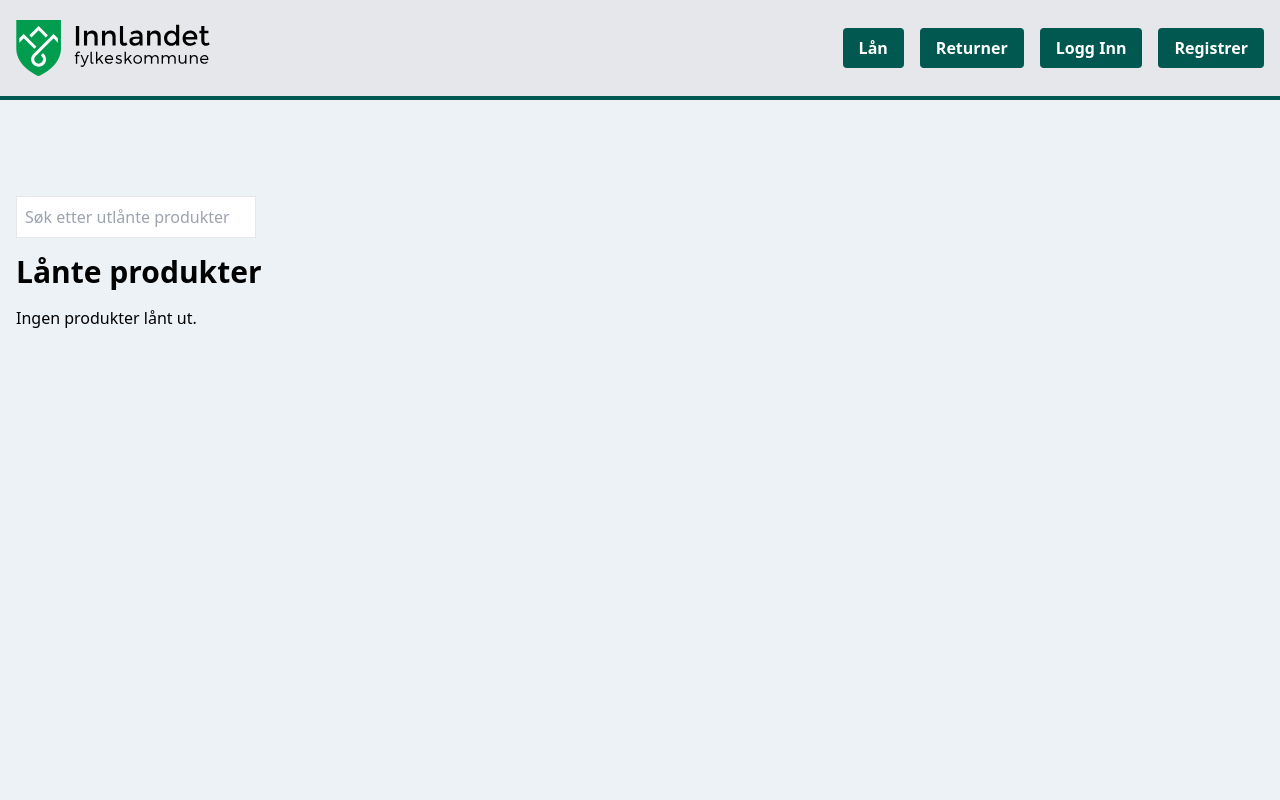
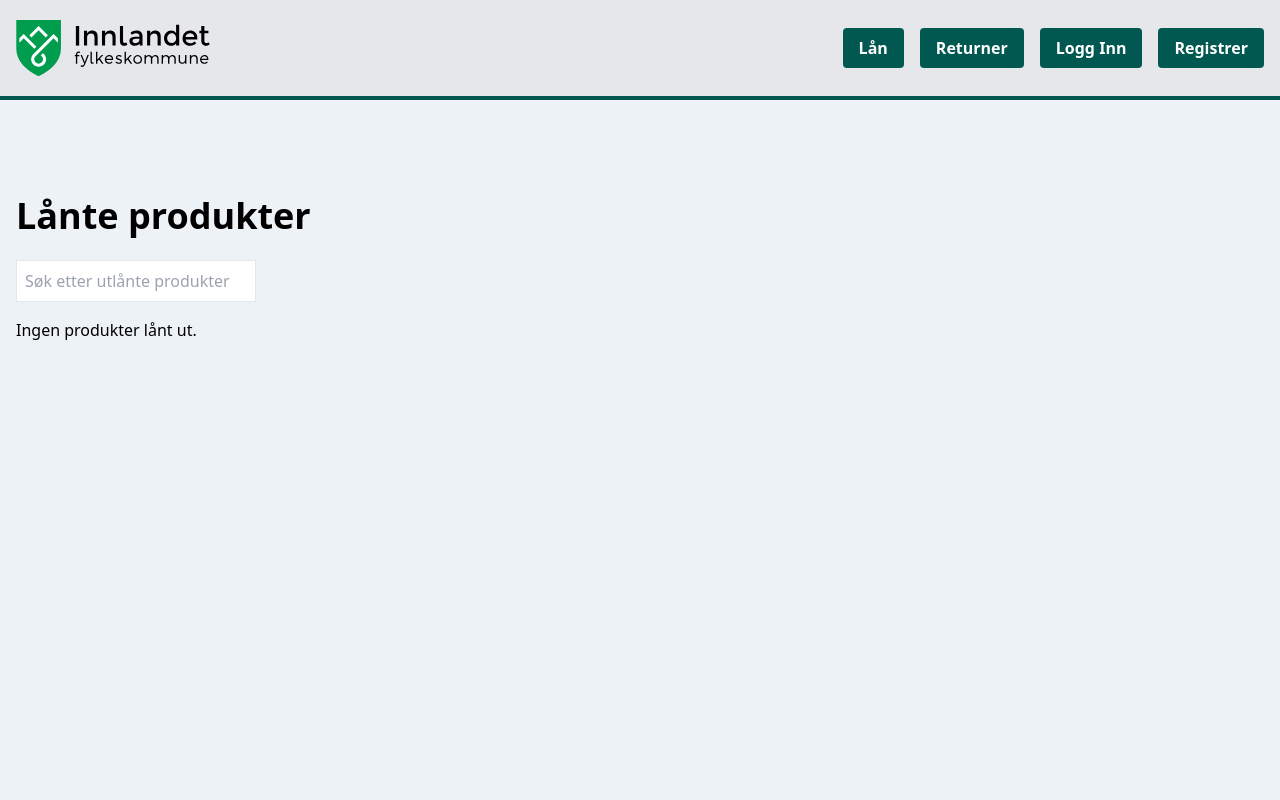
Before and after one commit to Konge5678/Eksamen-2024, a React (Vite) app in the folder Eksamen-2024/: page /loaned-items in a window 1280 px wide. Shown: the top 800 px of the page. Built offline with nearby package versions, Linux system fonts and the light colour scheme.

Commit message:
style changes

```diff
--- a/Eksamen-2024/src/components/LoanedItems.jsx
+++ b/Eksamen-2024/src/components/LoanedItems.jsx
@@ -30,6 +30,7 @@
 
   return (
     <div className="container mx-auto p-4 min-h-screen mt-20">
+      <h2 className="text-4xl font-bold mb-6">Lånte produkter</h2>
       <input
         type="text"
         placeholder="Søk etter utlånte produkter"
@@ -37,7 +38,7 @@
         onChange={(e) => setSearchTerm(e.target.value)}
         className="border p-2 mb-4 w-60"
       />
-      <h2 className="text-3xl font-bold mb-4">Lånte produkter</h2>
+
       {filteredItems.length > 0 ? (
         filteredItems.map((item, index) => (
           <div key={index} className="border bg-gray-300 rounded-md p-4 mb-2">
```
